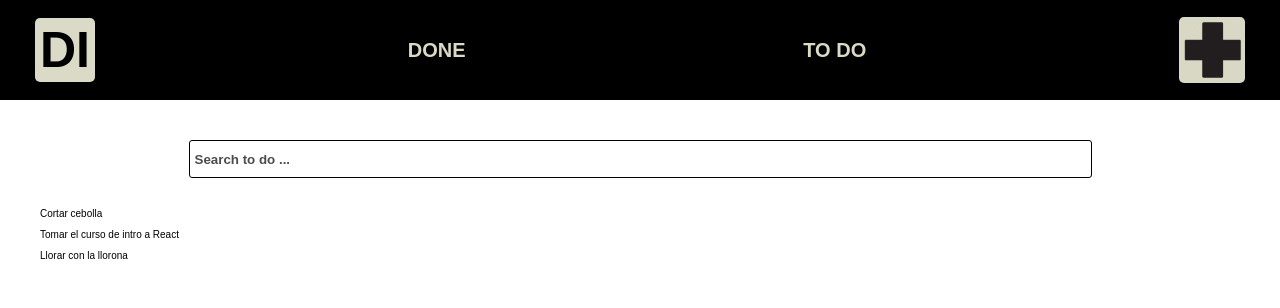
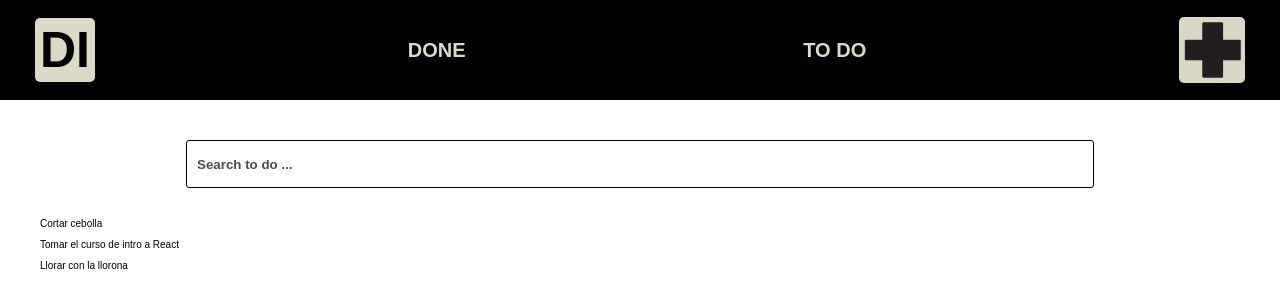
Before and after one commit to Sergio99778/todoMachine, a React (Create React App) app: page / in a window 1280 px wide. Shown: the top 308 px of the page. Built offline with nearby package versions, Linux system fonts and the light colour scheme.

Commit message:
Modify height and padding-left input.

```diff
--- a/src/Components/styles/TodoSearch.css
+++ b/src/Components/styles/TodoSearch.css
@@ -10,8 +10,8 @@
   border-radius: 3px;
   border: 1.5px solid rgb(0, 0, 0);
   width: 70%;
-  height: 30px;
-  padding: 3px 0px 3px 5px;
+  height: 40px;
+  padding: 3px 0px 3px 10px;
 }
 .TodoSearch__input::placeholder {
   font-weight: bold;
```
